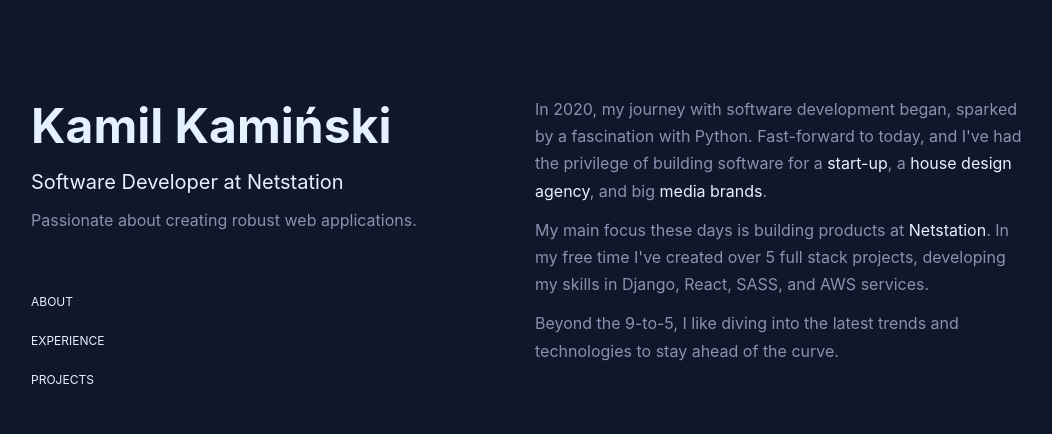
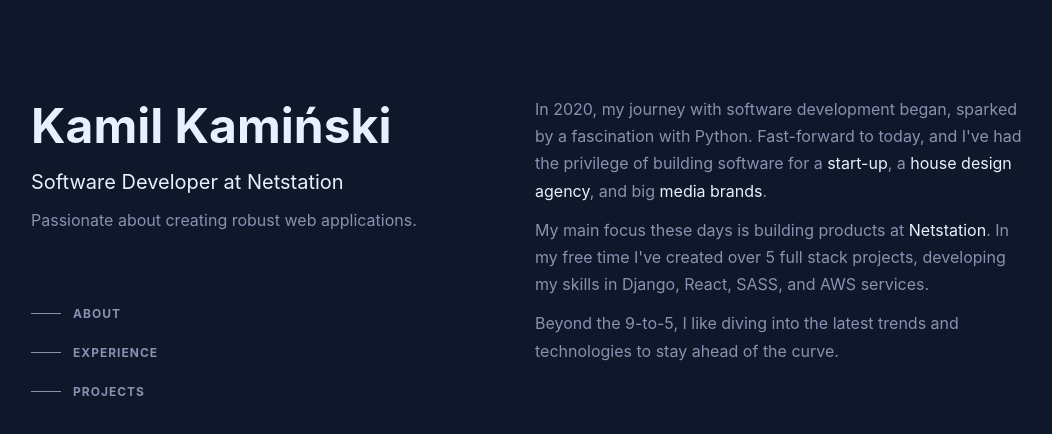
Before and after one commit to kamilkaminski01/personal-site, a React (Vite) app: page / in a window 1280 px wide. Shown: the top 434 px of the page, without its empty margins (113-1165 px from the left). Built offline with nearby package versions, Linux system fonts and the light colour scheme.

Commit message:
Add navbar active and hover effects

```diff
--- a/package.json
+++ b/package.json
@@ -15,6 +15,7 @@
     "prepare": "husky install .husky"
   },
   "dependencies": {
+    "classnames": "^2.5.1",
     "react": "^18.2.0",
     "react-dom": "^18.2.0",
     "react-router-dom": "^6.21.3"
--- a/src/App.scss
+++ b/src/App.scss
@@ -15,4 +15,13 @@
       flex-basis: 50%;
     }
   }
+
+  @include for-desktop {
+    margin: unset;
+    padding: 5em 3em;
+
+    .main-content {
+      flex-direction: column;
+    }
+  }
 }
--- a/src/components/organisms/Header/partials/components/Navbar/index.tsx
+++ b/src/components/organisms/Header/partials/components/Navbar/index.tsx
@@ -1,21 +1,31 @@
 import './style.scss'
-import { Link } from 'react-router-dom'
+import classNames from 'classnames'
+import { Link, useLocation } from 'react-router-dom'
 import { PATHS } from 'utils/consts.ts'
 
 const Navbar = () => {
+  const location = useLocation()
+
   return (
     <nav>
-      <ul className="nav__menu">
-        <li className="menu__item">
-          <Link to={PATHS.about}>About</Link>
-        </li>
-        <li className="menu__item">
-          <Link to={PATHS.experience}>Experience</Link>
-        </li>
-        <li className="menu__item">
-          <Link to={PATHS.projects}>Projects</Link>
-        </li>
-      </ul>
+      <Link
+        to={PATHS.about}
+        className={classNames('nav__link', { active: location.hash === PATHS.about })}>
+        <span className="nav__link-line" />
+        About
+      </Link>
+      <Link
+        to={PATHS.experience}
+        className={classNames('nav__link', { active: location.hash === PATHS.experience })}>
+        <span className="nav__link-line" />
+        Experience
+      </Link>
+      <Link
+        to={PATHS.projects}
+        className={classNames('nav__link', { active: location.hash === PATHS.projects })}>
+        <span className="nav__link-line" />
+        Projects
+      </Link>
     </nav>
   )
 }
--- a/src/components/organisms/Header/partials/components/Navbar/style.scss
+++ b/src/components/organisms/Header/partials/components/Navbar/style.scss
@@ -1,16 +1,36 @@
 nav {
+  display: flex;
+  flex-direction: column;
   margin-top: 4em;
 
-  .nav__menu {
+  color: $slate;
+
+  .nav__link {
     display: flex;
-    flex-direction: column;
-    gap: 1.5em;
+    align-items: center;
+    padding: 1em 0;
+    width: fit-content;
+    gap: 1em;
+    text-transform: uppercase;
+    font-size: 0.75em;
+    font-weight: bold;
+    letter-spacing: 1px;
+    transition: color ease-in-out 0.1s;
 
-    list-style-type: none;
+    .nav__link-line {
+      height: 1px;
+      width: 2.5em;
+      background-color: $slate;
+      transition: background-color, width ease-in-out 0.1s;
+    }
 
-    .menu__item {
-      text-transform: uppercase;
-      font-size: 0.75em;
+    &:hover, &.active {
+      color: $white;
+
+      .nav__link-line {
+        width: 5em;
+        background-color: $white;
+      }
     }
   }
 }
--- a/src/components/organisms/Header/partials/sections/TitleSection/index.tsx
+++ b/src/components/organisms/Header/partials/sections/TitleSection/index.tsx
@@ -1,9 +1,13 @@
 import './style.scss'
+import { Link } from 'react-router-dom'
+import { PATHS } from 'utils/consts.ts'
 
 const TitleSection = () => {
   return (
     <section className="title-section">
-      <h1 className="title-section__title">Kamil Kamiński</h1>
+      <h1 className="title-section__title">
+        <Link to={PATHS.home}>Kamil Kamiński</Link>
+      </h1>
       <h2 className="title-section__subtitle">Software Developer at Netstation</h2>
       <p className="title-section__desc">Passionate about creating robust web applications.</p>
     </section>
--- a/src/utils/mixins.scss
+++ b/src/utils/mixins.scss
@@ -6,3 +6,9 @@
     color: $green;
   }
 }
+
+@mixin for-desktop {
+  @media (max-width: 1024px) {
+    @content;
+  }
+}
```
Also changed, not shown: 1 other file (tests, documents, lock files or other folders).
